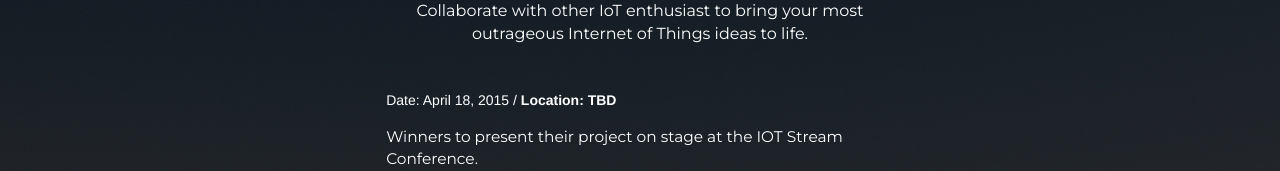
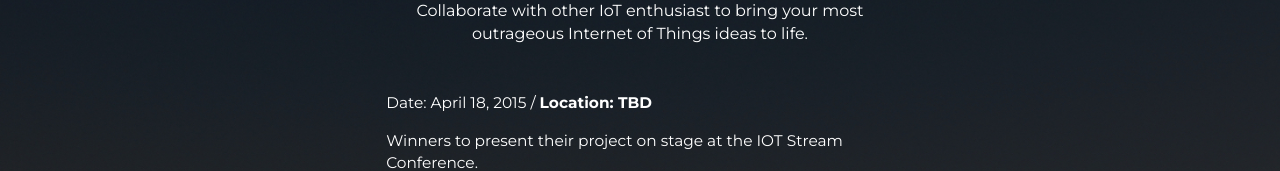
Before and after one commit to pubnub/iotstream, a website: page index.html in a window 1280 px wide. Shown: the part 4818-4989 px from the top of the page. Drawn offline with nearby package versions, Linux system fonts and the light colour scheme; some packages are replaced by stand-ins of ours.

Commit message:
Update index.html

```diff
--- a/index.html
+++ b/index.html
@@ -468,7 +468,7 @@
                 </div>
 
             </div> <!-- end singleSession -->
-            <p class="classText text-center">Collaborate with other IoT enthusiast to bring your most outrageous Internet of Things ideas to life. <p></p><br>Date: April 18, 2015</b> /  <b>Location: TBD</b></p>  <p>Winners to present their project on stage at the IOT Stream Conference.</p><!--  Tap a class to read a little bit more about it! --></p>
+            <p class="classText text-center">Collaborate with other IoT enthusiast to bring your most outrageous Internet of Things ideas to life. <p><br>Date: April 18, 2015</b> / <b>Location: TBD</b></p>  <p>Winners to present their project on stage at the IOT Stream Conference.</p><!--  Tap a class to read a little bit more about it! --></p>
             <div class="singleSession clearfix">
                 <div class="sessionInfo classThumb text-right">
                   <div class="sessionSpeakerImgWrap">
```
